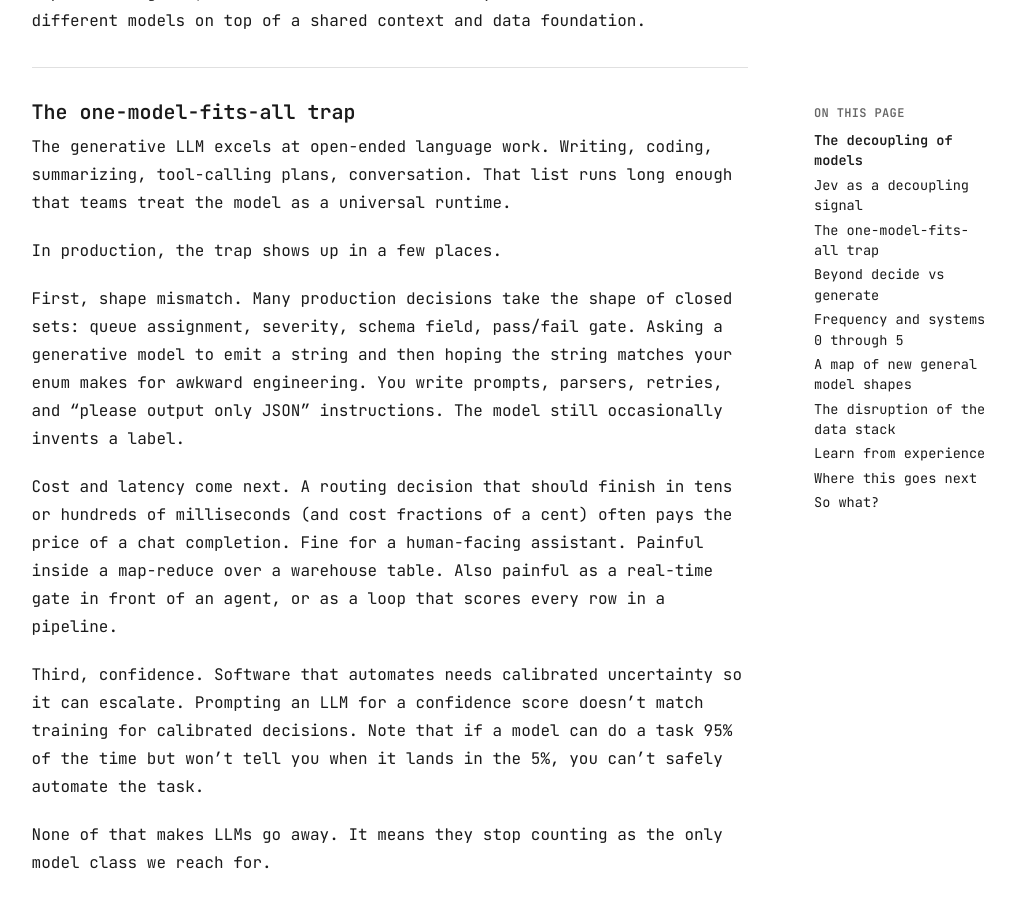
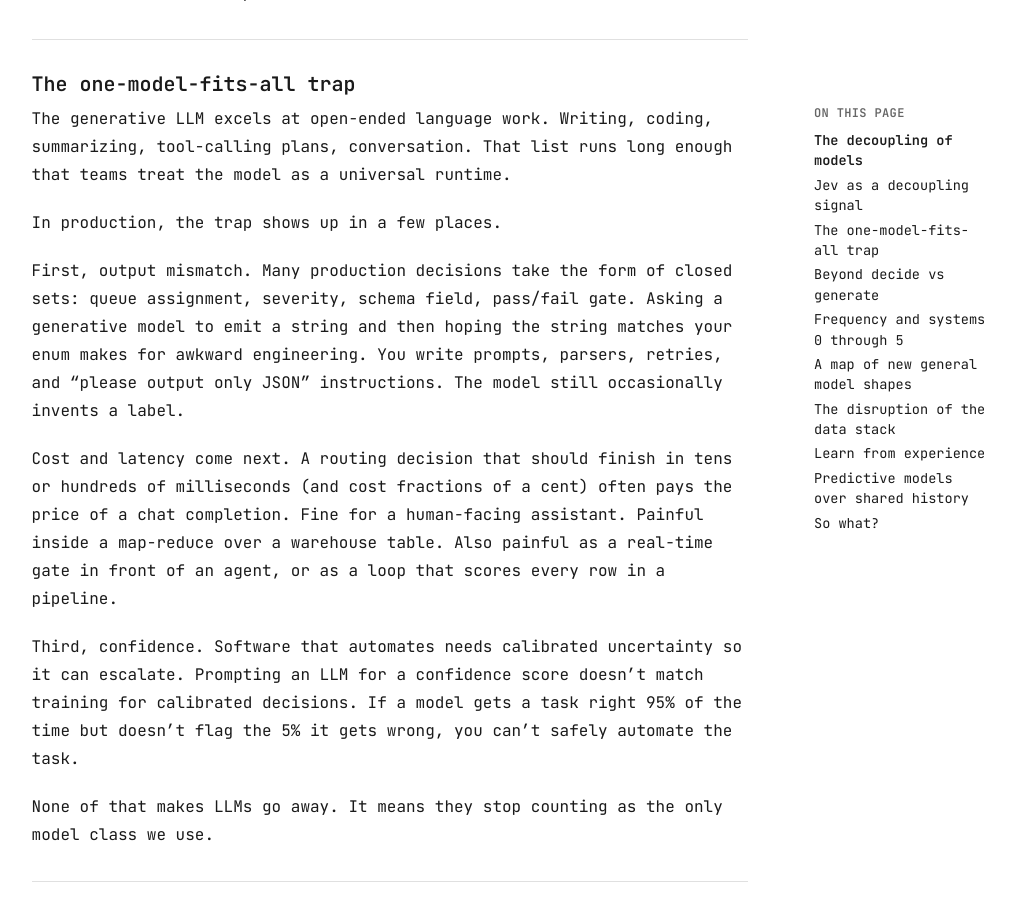
Before and after one commit to aboutphilippe/aboutphilippe.github.io, a Jekyll site: the page built from _posts/2026-10-27-decoupling-models.md, in a window 1280 px wide and 900 px high, scrolled down 1011 px. Shown: the whole window, without its empty margins (250-1265 px from the left). Built offline with Jekyll 4.4.1, drawn with Linux system fonts in a browser that asks for light colours; some web fonts are replaced; some of the changed text lies outside the part shown.

Commit message:
vale: pin ai-tells v1.37.0, fix new findings in post, README, index

````diff
--- a/_posts/2026-10-27-decoupling-models.md
+++ b/_posts/2026-10-27-decoupling-models.md
@@ -10,11 +10,11 @@ Motivation: I firmly believe Super Intelligence comes from composing different m
 
 ## Jev as a decoupling signal
 
-For a few years the default mental model looked simple: bigger generative language models would absorb every other job. Classification? Prompt an LLM. Routing? Prompt an LLM. Scoring a ticket? Prompt an LLM. Forecasting? Ask ChatGPT. Ranking? Ask ChatGPT. The same string-in, string-out interface kept winning demos, so it kept winning mindshare.
+For a few years the default mental model looked simple: bigger generative language models would take over every other job. Classification? Prompt an LLM. Routing? Prompt an LLM. Scoring a ticket? Prompt an LLM. Forecasting? Ask ChatGPT. Ranking? Ask ChatGPT. The same string-in, string-out interface kept winning demos, so it kept winning mindshare.
 
-Then TypeSafe shipped [Jev](https://typesafe.ai/blog/introducing-system-one-models-and-jev), their first System One model. Jev never generates text. You send it a state and typed questions (`Choice`, `Score`, or a statement probability), and it returns structured answers with calibrated probabilities. The reply stays inside your label set: no free-form generation to parse, and no invented class outside the enum you defined.
+Then TypeSafe released [Jev](https://typesafe.ai/blog/introducing-system-one-models-and-jev), their first System One model. Jev never generates text. You send it a state and typed questions (`Choice`, `Score`, or a statement probability), and it returns structured answers with calibrated probabilities. The reply stays inside your label set: no free-form generation to parse, and no invented class outside the enum you defined.
 
-That design choice carries the point. NLP got replaced by LLMs for most product surfaces. Decision and classification tasks have started to get a general model of their own. The interesting question doesn't ask "does Jev count as the final answer?" It asks whether software should keep forcing every job through a generative interface, or finally pick the right model shape per job.
+NLP got replaced by LLMs for most product surfaces. Decision and classification tasks have started to get a general model of their own. Whether Jev counts as the final answer matters less to me than whether software keeps forcing every job through a generative interface, or finally picks the right model architecture and interface per job.
 
 I think the second path explains how coding agents, personal superintelligence, and robotics become useful systems: orchestration of different models on top of a shared context and data foundation.
 
@@ -26,36 +26,36 @@ The generative LLM excels at open-ended language work. Writing, coding, summariz
 
 In production, the trap shows up in a few places.
 
-First, shape mismatch. Many production decisions take the shape of closed sets: queue assignment, severity, schema field, pass/fail gate. Asking a generative model to emit a string and then hoping the string matches your enum makes for awkward engineering. You write prompts, parsers, retries, and "please output only JSON" instructions. The model still occasionally invents a label.
+First, output mismatch. Many production decisions take the form of closed sets: queue assignment, severity, schema field, pass/fail gate. Asking a generative model to emit a string and then hoping the string matches your enum makes for awkward engineering. You write prompts, parsers, retries, and "please output only JSON" instructions. The model still occasionally invents a label.
 
 Cost and latency come next. A routing decision that should finish in tens or hundreds of milliseconds (and cost fractions of a cent) often pays the price of a chat completion. Fine for a human-facing assistant. Painful inside a map-reduce over a warehouse table. Also painful as a real-time gate in front of an agent, or as a loop that scores every row in a pipeline.
 
-Third, confidence. Software that automates needs calibrated uncertainty so it can escalate. Prompting an LLM for a confidence score doesn't match training for calibrated decisions. Note that if a model can do a task 95% of the time but won't tell you when it lands in the 5%, you can't safely automate the task.
+Third, confidence. Software that automates needs calibrated uncertainty so it can escalate. Prompting an LLM for a confidence score doesn't match training for calibrated decisions. If a model gets a task right 95% of the time but doesn't flag the 5% it gets wrong, you can't safely automate the task.
 
-None of that makes LLMs go away. It means they stop counting as the only model class we reach for.
+None of that makes LLMs go away. It means they stop counting as the only model class we use.
 
 ---
 
 ## Beyond decide vs generate
 
-The signal from the previous section lands here as an interface claim. Closed decisions and open generation want different contracts with software. Strings stay flexible and expensive. Closed typed outputs stay rigid and composable. Software that needs if-statements, routers, and gates wants the second interface. Chatbots, coding agents, and long-horizon planners still want the first.
+The signal from the previous section turns into an interface claim. Closed decisions and open generation want different contracts with software. Strings stay flexible and expensive. Closed typed outputs stay rigid and composable. Software that needs if-statements, routers, and gates wants the second interface. Chatbots, coding agents, and long-horizon planners still want the first.
 
-Decide deserves that second shape as a first-class model class. Typed answers with calibrated confidence beat a prompt fishing for the right enum. Kahneman's fast / slow split, and the broader "System One" language around discriminative models, names the speed difference. The interface difference matters more.
+Decide deserves that second interface as a first-class model class. Typed answers with calibrated confidence give code something to branch on, where a prompt only fishes for the right enum. Kahneman's fast / slow split, and the broader "System One" language around discriminative models, names the speed difference. The interface difference matters more.
 
 Decide vs Generate marks the first split I care about. Once you stop treating "ask the LLM" as the default, other verbs show up fast:
 
-- **Retrieve vs Generate:** fetch relevant state; don't invent the corpus.
-- **Rank vs Generate:** order candidates; don't autoregress product IDs.
-- **Forecast vs Generate:** emit a distribution over futures; don't narrate a vibe about next quarter.
-- **Predict vs Generate:** score "what happens if I act"; don't role-play the physics.
+- **Retrieve vs Generate:** fetch relevant state. Don't invent the corpus.
+- **Rank vs Generate:** order candidates. Don't autoregress product IDs.
+- **Forecast vs Generate:** emit a distribution over futures. Don't narrate a vibe about next quarter.
+- **Predict vs Generate:** score "what happens if I act." Don't role-play the physics.
 
-Each verb wants a model shape and an interface that fit the job.
+Each verb needs its own model architecture and an interface that fits the job.
 
 ---
 
 ## Frequency and systems 0 through 5
 
-Verb shape alone doesn't finish the decoupling story: the same verb still needs different architectures when the required refresh rate changes.
+The verb alone doesn't settle which model to use: the same verb still needs different architectures when the required refresh rate changes.
 
 Robotics sensors and video often run at 50 Hz or 100 Hz. A prediction that corrects a robot hand mid-grasp has to feel instant, whereas a prediction that picks which auto-research experiment to fund can take minutes, or longer. Orchestration and decision-making sit on their own clocks between those extremes.
 
@@ -105,7 +105,7 @@ A few nuances that tables flatten.
 
 **World models** replace neither LLMs nor low-level controllers but the missing middle: a learned predictor of "what happens if I act," after perception and before policy. Meta's [V-JEPA 2](https://ai.meta.com/blog/v-jepa-2-world-model-benchmarks/) gives an example of a video world model used for zero-shot robot planning with goal images. Dreamer-style agents learn latent dynamics plus policy. Vision-language-action (VLA) models map observations and language toward actions more directly.
 
-**Classical tabular ML** doesn't disappear because a decision API exists. When you have lots of labeled rows, stable features, and a fixed label set, a trained classifier or gradient-boosted tree can still fit the job. The disruption lands in the developer experience: no need to retrain when labels change often.
+**Classical tabular ML** doesn't disappear because a decision API exists. With plenty of labeled rows and a fixed label set over stable features, a trained classifier or gradient-boosted tree can still fit the job. The disruption hits the developer experience: no need to retrain when labels change often.
 
 ```mermaid
 flowchart LR
@@ -162,12 +162,12 @@ Most of the data stack still treats "model" as a batch ML job, or else as an LLM
 | Content / event moderation | Policy classifiers + LLM | Choice + score primitives composed in code |
 | Demand / capacity / ops metrics | Per-series models, or LLM vibes | Time-series foundation models over shared history |
 | Next-best action / personalization | Rules, hand-tuned rankers, generative suggest | Ranking over lived trajectories |
-| "What happens if we ship / act?" | Simulation silos, or LLM speculation | Predictive questions over observation / action / outcome history |
+| "What happens if we release / act?" | Simulation silos, or LLM speculation | Predictive questions over observation / action / outcome history |
 | Context for every row / entity | Runtime fan-out to APIs | Entity context from a [context plane]({% post_url 2026-03-04-context-plane %}) |
 
 The developer experience for decisions matters: declare the label set in code and get typed probabilistic answers back while skipping per-task training.
 
-That matches the leap NLP teams felt when they stopped training a new sequence tagger for every product surface and started calling an LLM. Except the output shape finally matches software.
+That matches the leap NLP teams felt when they stopped training a new sequence tagger for every product feature and started calling an LLM. Except this time the output format matches what software expects.
 
 You might say some of these jobs already have good specialized detectors (PII among them). Or that a general decision model loses to a well-trained classifier once you have millions of labeled examples and a stable ontology. Agree on both.
 
@@ -175,21 +175,21 @@ I would argue these general models fit label sets in the tens to low hundreds th
 
 The same pattern extends past Decide. Forecast, Rank, Predict, and Retrieve vs Generate point at the rest of the stack, still glued together with bespoke training runs and generative prompts.
 
-I want a data stack that learns from experience: continuous use of observation, action, and outcome history, without a new training project for every question. Warehousing that history without the loop leaves you with an expensive diary of the business, not a system that improves from it.
+I want a data stack that learns from experience: continuous use of observation, action, and outcome history, without a new training project for every question. Warehousing that history without the loop leaves you with an expensive diary of the business. The loop turns it into a system that improves.
 
 ---
 
 ## Learn from experience
 
-I don't think personal superintelligence arrives as a single 10-trillion-parameter chat model that also drives your robot arm and triages your support queue. I think it arrives as a system that knows which intelligence to invoke, and that **learns from experience** across those intelligences instead of resetting after every prompt.
+I don't think personal superintelligence arrives as one 10-trillion-parameter chat model that also drives your robot arm and triages your support queue. I think it arrives as a system that knows which intelligence to invoke, and that **learns from experience** across those intelligences instead of resetting after every prompt.
 
-The useful shape looks less like one brain and more like a loop: observe, act, record the outcome, then ask the next predictive question from that history without spinning up a new training project.
+The useful architecture looks less like one brain and more like a loop: observe, act, record the outcome, then ask the next predictive question from that history without spinning up a new training project.
 
-1. **Context and experience foundation:** entity-scoped history of observations, actions, and outcomes, plus tools, permissions, and evals. The unsexy half of every real deployment; the half [Forward Deployed Engineers]({% post_url 2026-05-26-forward-deployed-engineers %}) keep rediscovering. Without durable experience, every other layer improvises.
+1. **Context and experience foundation:** entity-scoped history of observations, actions, and outcomes, plus tools, permissions, and evals. The unsexy half of every real deployment, and the half [Forward Deployed Engineers]({% post_url 2026-05-26-forward-deployed-engineers %}) keep rediscovering. Without durable experience, every other layer improvises.
 2. **Decision layer:** routers, gates, rubric scores, "should I escalate?", "which skill?", "does this look grounded?". Decision models for high-Hz calls, or bespoke classifiers where they still win.
 3. **Planning layer:** LLMs and coding models for open-ended work and long-horizon plans. Slower clock by design.
 4. **Representation layer:** embeddings, rankers, memory retrieval over that same history.
-5. **Predictive layer:** time-series foundation models for operational futures; world models for physical or simulated futures. Here learning from experience becomes the primitive, used for corrections on every clock: small real-time nudges and slow, large experiment bets.
+5. **Predictive layer:** time-series foundation models for operational futures, and world models for physical or simulated futures. Here learning from experience becomes the primitive, used for corrections on every clock: small real-time nudges and slow, large experiment bets.
 6. **Action layer:** robot policies / VLAs and software actuators, where actions write new experience back into the foundation.
 
 Coding agents already resemble a messy version of this: a planner LLM, retrieval, linters, test runners, sometimes a smaller model for cheap steps.
@@ -204,9 +204,9 @@ So the work lies in making heterogeneous models easy to wire into software, with
 
 ---
 
-## Where this goes next
+## Predictive models over shared history
 
-Decision models chip away at classifier-shaped jobs in the data stack. The harder gap sits one layer up.
+Decision models chip away at classification jobs in the data stack. The harder gap sits one layer up.
 
 Agents, software, machines, and people produce continuous streams of observations, actions, and outcomes.
 
@@ -214,11 +214,11 @@ Most stacks still treat that history as logs to warehouse, dashboards to stare a
 
 I want systems that **learn from experience** instead: fold what happened into learned state, then answer predictive questions on demand without standing up a new model for every question.
 
-That shape shows up in a few places I care about:
+That loop shows up in a few places I care about:
 
 **Recommendation and personalization.** Not another generative chat that invents preferences, but a predictive layer over someone's real trajectory: trials, choices, successes, and the long list of things they ignored. Personalization as forecast and ranking over lived history, not as a prompt stuffed with profile JSON.
 
-**Personal superintelligence.** Less a single chat model that "knows you," more a system that notices which futures matter to you before it interrupts, and that updates from what you did afterward.
+**Personal superintelligence.** Less one chat model that "knows you," more a system that notices which futures matter to you before it interrupts, and that updates from what you did afterward.
 
 **Dark factories and physical systems.** Autonomous production only gets interesting when the plant can predict consequences of an action before it commits, then compare the prediction with the measured outcome. Same loop for robots and for software factories that generate more change than humans can review by hand.
 
@@ -230,4 +230,4 @@ Imagine a foundation model class that sits on that shared history and makes pred
 
 I spend most of my time on that new predictive primitive: letting developers build systems that learn from observation, action, and outcome history, and helping coding agents, personal systems, and physical systems ask what happens next before they act.
 
-If you build toward the same shape, or you feel the data stack buckling under questions nobody designed it to answer, I would love to hear how you think about it.
+Building toward the same stack? Feeling the data stack buckle under questions nobody designed it to answer? I would love to hear how you think about it.
````
Also changed, not shown: other parts of _posts/2026-10-27-decoupling-models.md (+3 -3 lines), index.md (+1 -1 lines), README.md, 1 other file.
